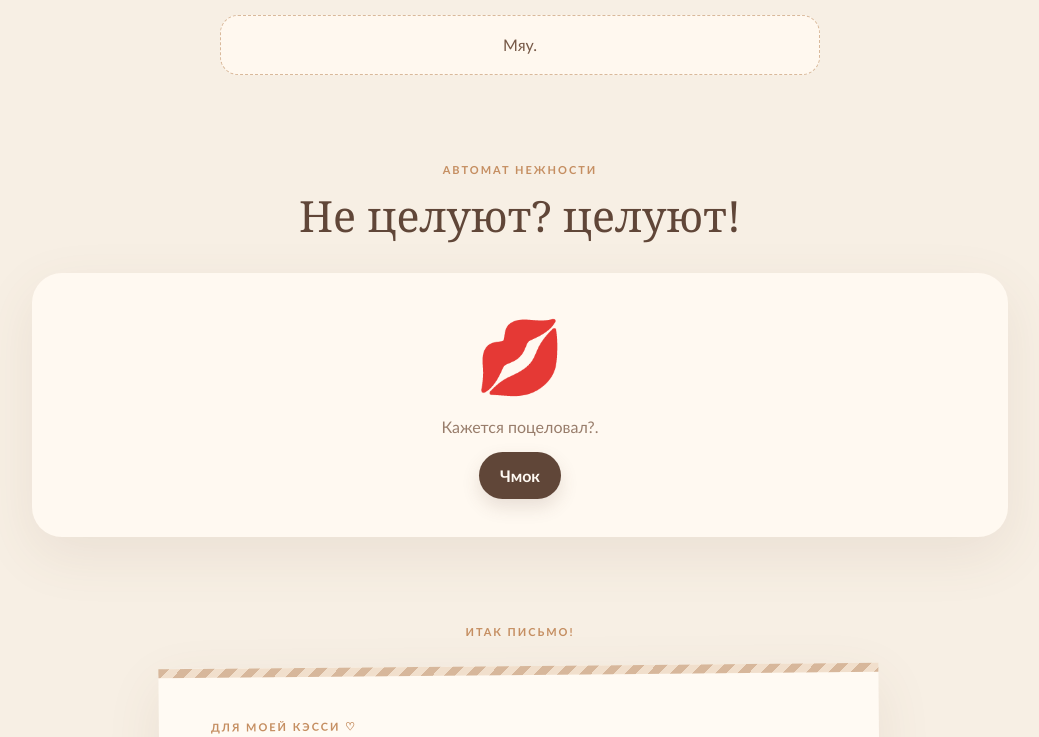
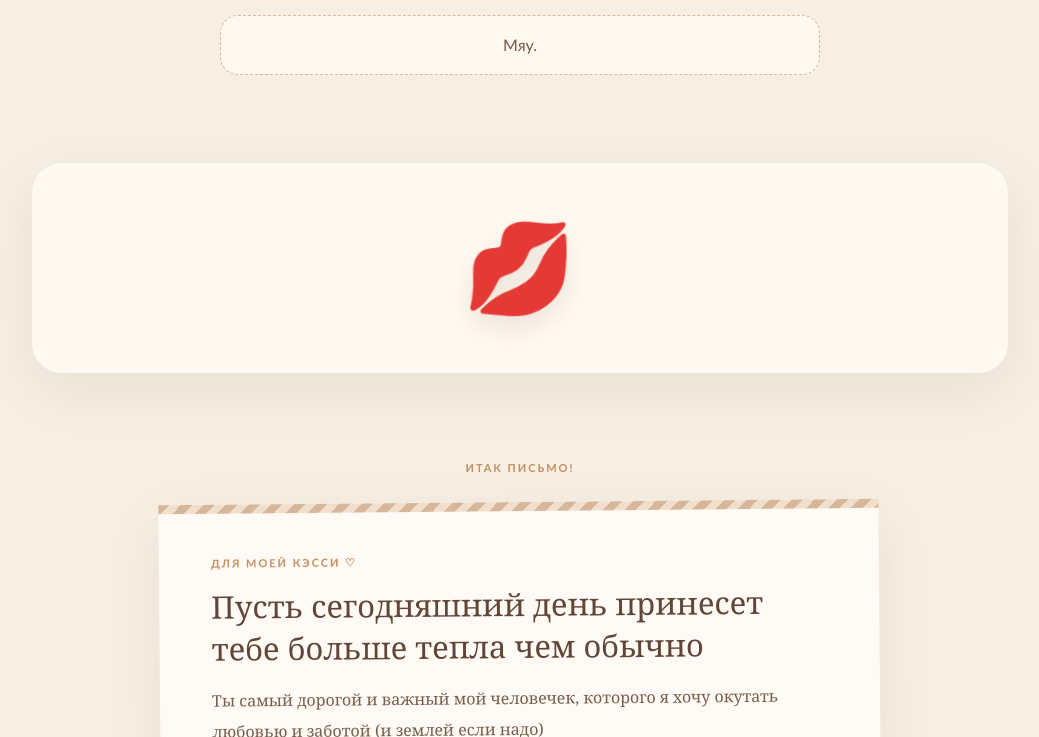
Before and after one commit to krugru7-alt/kes, a plain HTML site: page index.html in a window 1280 px wide. Shown: the part 999-1736 px from the top of the page, without its empty margins (120-1159 px from the left). Drawn offline with Linux system fonts and the light colour scheme.

Commit message:
Update index.html

```diff
--- a/index.html
+++ b/index.html
@@ -37,7 +37,14 @@ section{padding:78px 0 10px;scroll-margin-top:20px}
 .cocoa-controls h3{font:500 30px Georgia,serif;margin:0 0 10px}.cocoa-controls p{color:var(--muted);line-height:1.7}
 .toppings{display:flex;gap:9px;flex-wrap:wrap;margin:18px 0}.topping{border:1px solid var(--line);background:#fff9f1;border-radius:22px;padding:9px 13px;color:var(--brown);cursor:pointer}.topping.active{background:#6b4b3b;color:white;border-color:#6b4b3b}
 .cat-grid{display:grid;grid-template-columns:repeat(3,1fr);gap:15px}.cat{background:#fffaf4;border-radius:23px;padding:20px;text-align:center;border:1px solid #fff;cursor:pointer;transition:.2s}.cat:hover{transform:translateY(-4px);box-shadow:var(--shadow)}.cat .emoji{font-size:58px}.cat b{display:block;margin:8px}.cat small{color:var(--muted)}
-.kissbox{background:#fff9f1;border-radius:30px;padding:38px;text-align:center;box-shadow:var(--shadow)}.kiss{font-size:72px;min-height:90px}.kissbox p{color:var(--muted)}
+.kissbox{background:#fff9f1;border-radius:30px;padding:38px;text-align:center;box-shadow:var(--shadow);min-height:210px;display:grid;place-items:center;overflow:visible}
+.kiss-button{border:0;background:transparent;cursor:pointer;padding:16px;border-radius:50%;transition:transform .2s;position:relative;z-index:2}
+.kiss-button:hover{transform:scale(1.12) rotate(-7deg)}
+.kiss-button:active{transform:scale(.94)}
+.kiss-button .kiss{display:block;font-size:86px;line-height:1;filter:drop-shadow(0 12px 12px #76583b22);animation:kissPulse 1.8s ease-in-out infinite}
+@keyframes kissPulse{50%{transform:scale(1.1) rotate(5deg)}}
+.flying-kiss{position:fixed;left:0;top:0;z-index:9999;pointer-events:none;font-size:clamp(34px,6vw,62px);will-change:transform,opacity;animation:flyAcross 1.7s cubic-bezier(.18,.72,.24,1) forwards}
+@keyframes flyAcross{0%{opacity:0;transform:translate(var(--sx),var(--sy)) scale(.35) rotate(-18deg)}12%{opacity:1}100%{opacity:0;transform:translate(var(--ex),var(--ey)) scale(1.5) rotate(var(--rot))}}
 .note{max-width:720px;margin:auto;background:#fffaf3;padding:clamp(28px,5vw,52px);border-radius:8px 8px 28px 28px;box-shadow:var(--shadow);position:relative;transform:rotate(-.5deg)}.note:before{content:"";position:absolute;top:0;left:0;right:0;height:9px;background:repeating-linear-gradient(135deg,#d7b79b 0 8px,#f1dfcc 8px 16px)}
 .note h3{font:500 31px Georgia,serif;margin:15px 0}.note p{font:16px/1.95 Georgia,serif;color:#765e4e}
 footer{text-align:center;padding:65px 20px 25px;color:#a58a76;font-size:13px}
@@ -55,7 +62,7 @@ footer{text-align:center;padding:65px 20px 25px;color:#a58a76;font-size:13px}
     <div>
       <div class="eyebrow">место, где тебе рады всегда</div>
       <h1>Кэсся,<br>это всё тебе.</h1>
-      <p>Я собрал здесь немного уютных вещей для маленького хорошего настроения </p>
+      <p>Смотри что-то понатыкал </p>
       <button class="primary" onclick="document.querySelector('#cocoa').scrollIntoView({behavior:'smooth'})">Начать с какао ☕</button>
     </div>
     <div class="hero-art" aria-label="Котик и какао">
@@ -75,11 +82,10 @@ footer{text-align:center;padding:65px 20px 25px;color:#a58a76;font-size:13px}
   </section>
 
   <section id="kisses">
-    <div class="section-head"><div class="eyebrow">автомат нежности</div><h2>Не целуют? целуют! </h2><p></p></div>
-    <div class="kissbox">
-      <div class="kiss" id="kissEmoji">💋</div>
-      <p id="kissText">Кажется поцеловал?.</p>
-      <button class="primary" onclick="giveKiss()">Чмок</button>
+    <div class="kissbox" id="kissbox" aria-label="Буськи">
+      <button class="kiss-button" onclick="giveKiss()" aria-label="Чмок">
+        <span class="kiss" id="kissEmoji">💋</span>
+      </button>
     </div>
   </section>
 
@@ -106,8 +112,25 @@ const cats=[
 'Лошок передаёт тебе мягкое мур-мур и просит не забывать, какая ты замечательная. 🧡'
 ];
 function catMessage(i){document.getElementById('catResult').textContent=cats[i]}
-const kisses=[['💋','Одна буська прямо в носик. Аккуратно, но с чувством.'],['😘','Целая посылка поцелуев для Кэсси!'],['🐾','Котик одобрил. Добавляет к буське своё мур-мур.'],['💕','Две буськи вместо одной. За хорошее поведение и просто так.'],['🫶','Крепкое виртуальное обнимание. Не потерять по дороге.']];
-let last=-1;function giveKiss(){let n;do{n=Math.floor(Math.random()*kisses.length)}while(n===last);last=n;document.getElementById('kissEmoji').textContent=kisses[n][0];document.getElementById('kissText').textContent=kisses[n][1];}
+const kisses=['💋','😘','💋','💕','💋','💗','😘','💞'];
+function giveKiss(){
+  const box=document.getElementById('kissbox');
+  const rect=box.getBoundingClientRect();
+  const sx=rect.left+rect.width/2;
+  const sy=rect.top+rect.height/2;
+  const kiss=document.createElement('span');
+  kiss.className='flying-kiss';
+  kiss.textContent=kisses[Math.floor(Math.random()*kisses.length)];
+  const angle=(Math.random()*100-50)*Math.PI/180;
+  const distance=180+Math.random()*260;
+  kiss.style.setProperty('--sx',`${sx}px`);
+  kiss.style.setProperty('--sy',`${sy}px`);
+  kiss.style.setProperty('--ex',`${Math.cos(angle)*distance+(Math.random()*100-50)}px`);
+  kiss.style.setProperty('--ey',`${-Math.abs(Math.sin(angle)*distance)-220-Math.random()*220}px`);
+  kiss.style.setProperty('--rot',`${Math.random()*70-35}deg`);
+  document.body.appendChild(kiss);
+  kiss.addEventListener('animationend',()=>kiss.remove(),{once:true});
+}
 let toastTimer;function toast(t){const el=document.getElementById('toast');el.textContent=t;el.classList.add('show');clearTimeout(toastTimer);toastTimer=setTimeout(()=>el.classList.remove('show'),1800)}
 </script>
 </body>
```
